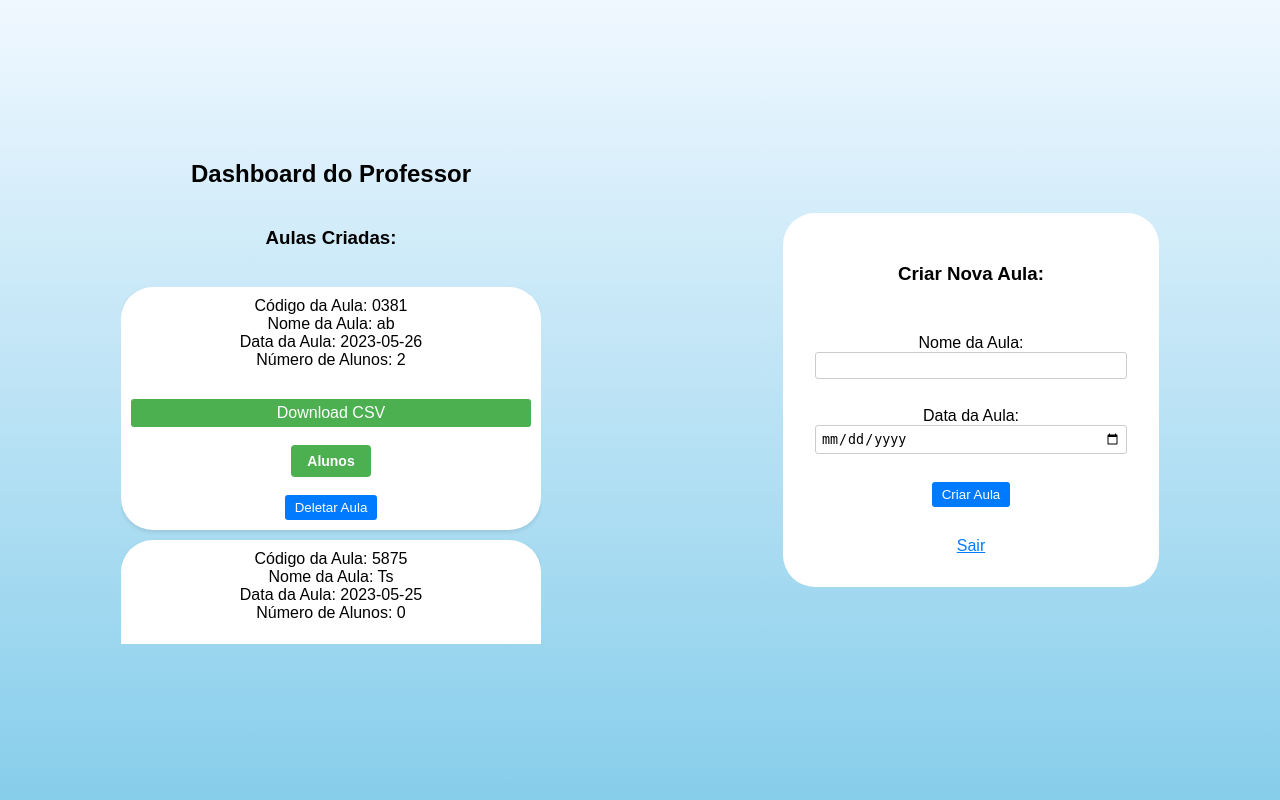
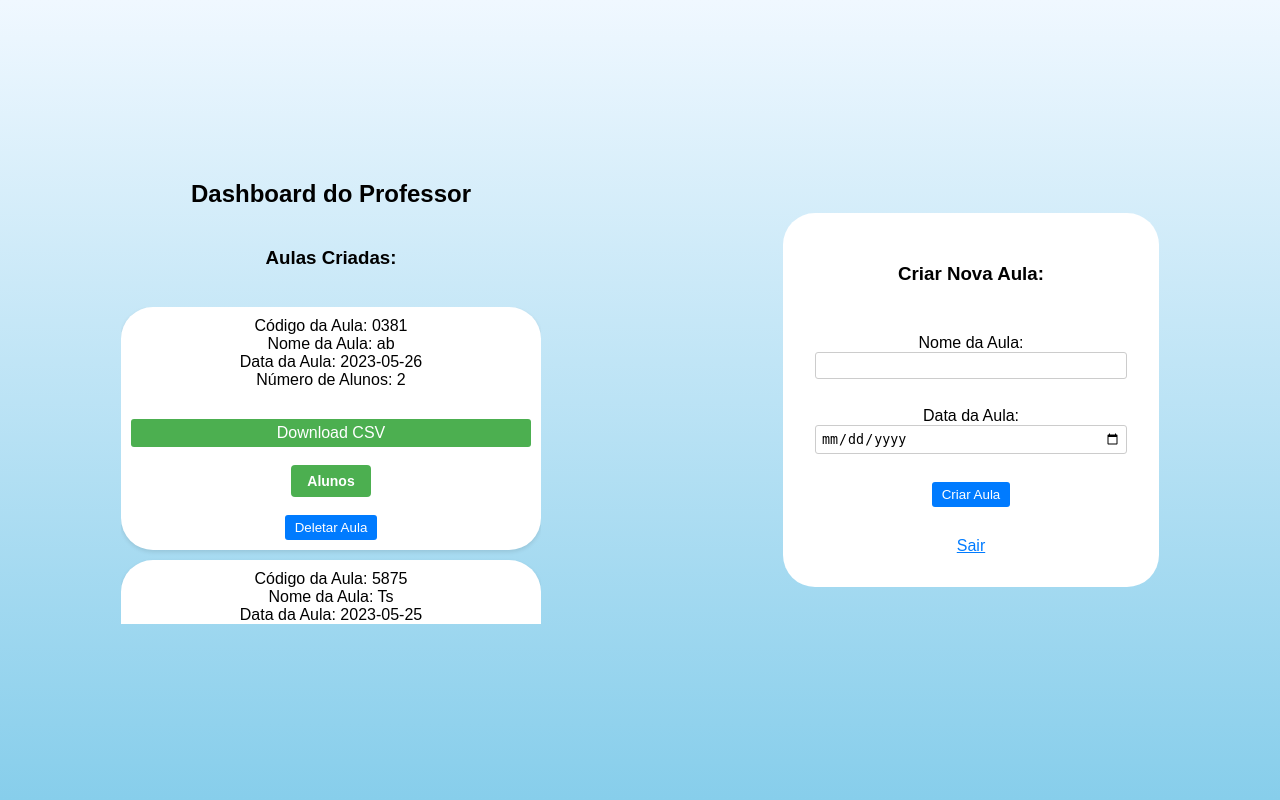
Before and after one commit to Mathweuzz/presenca-eng, a Flask app: template templates/teacher_dashboard.html in a window 1280 px wide. Run offline with Flask 3, Linux system fonts and the light colour scheme; the template is opened without the code that fills it: values that come from a table or form of the project are taken from there, others are empty; data comes from the database, SQL or seed files in the repository.

Commit message:
fixed dashboard height

```diff
--- a/static/teacher.css
+++ b/static/teacher.css
@@ -18,7 +18,7 @@ body {
 }
 
 .dashboard {
-  height: 65%;
+  height: 60%;
 }
 
 .create {
```
